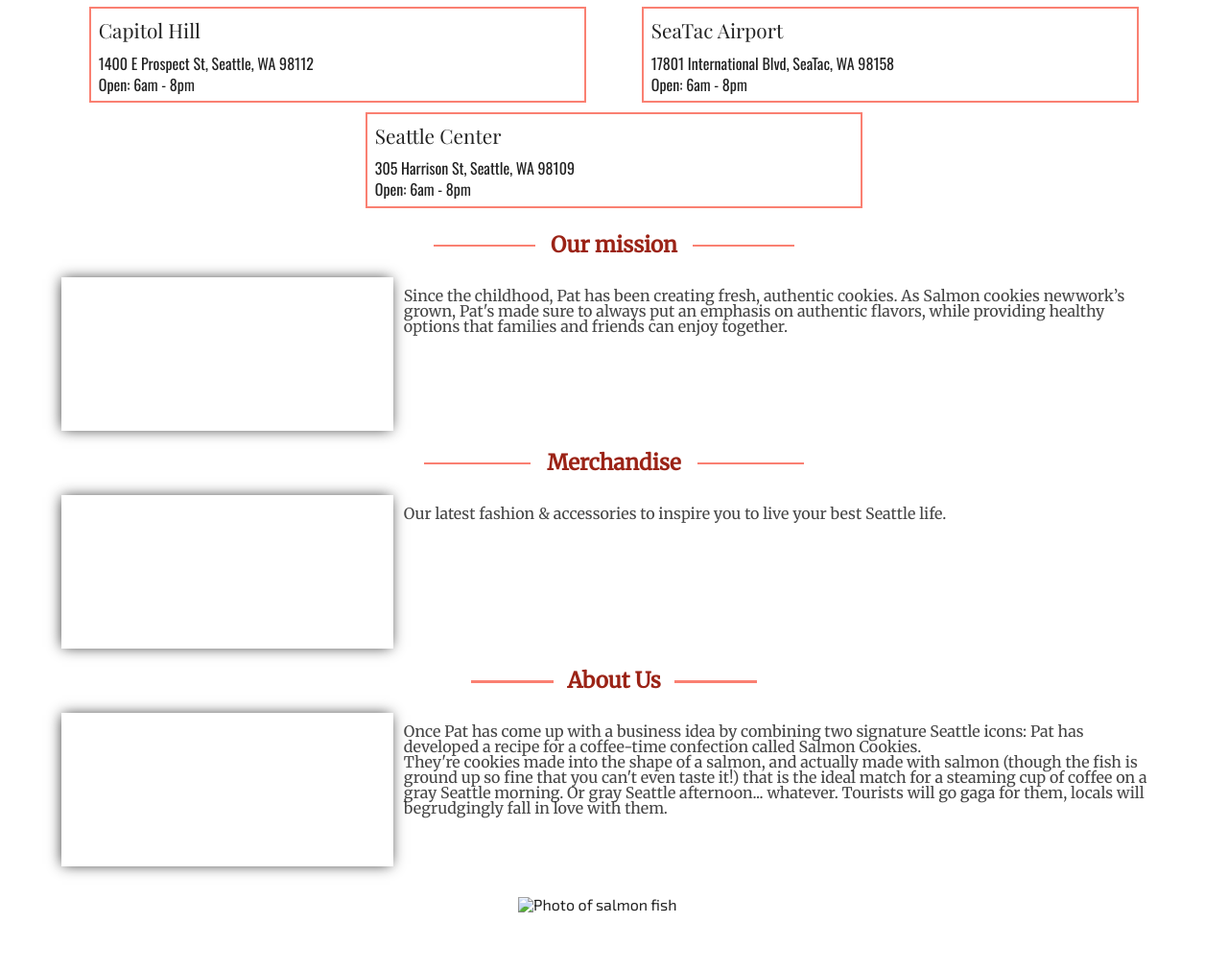
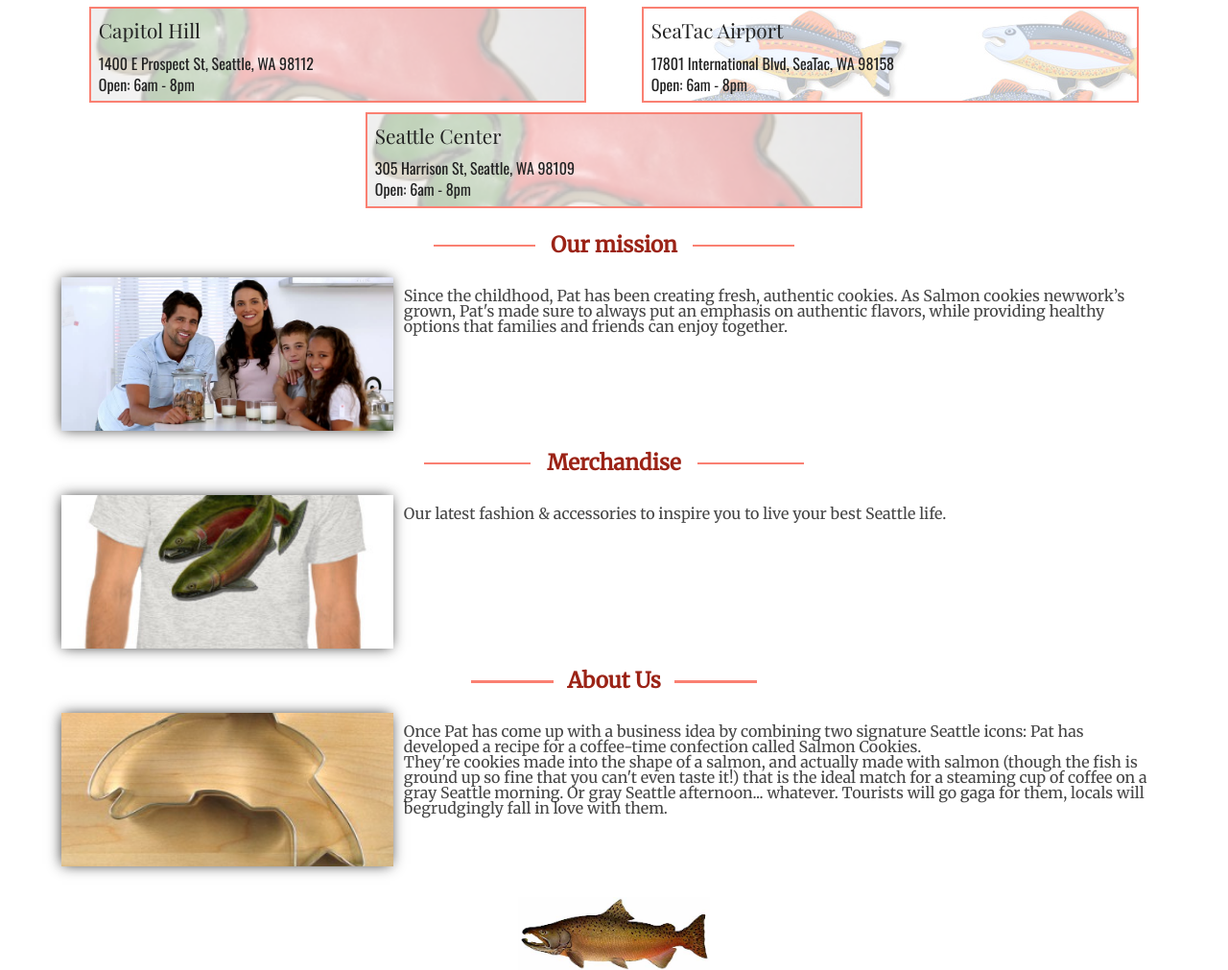
Before and after one commit to al1s/SalmonCookies, a website: page index.html in a window 1280 px wide. Shown: the part 551-1562 px from the top of the page at 96% size. Before the commit the page ends 1502 px from the top, so only its background shows below. Drawn offline with nearby package versions, Linux system fonts and the light colour scheme; the site is published under a folder, as on GitHub Pages, so addresses that start at the root find nothing.

Commit message:
Fix pathes to images

```diff
--- a/css/style-public.css
+++ b/css/style-public.css
@@ -119,10 +119,10 @@ body {
 }
 
 .card--odd::after {
-  background: url("/img/fish.jpg");
+  background: url("../img/fish.jpg");
 }
 .card--even::after {
-  background: url("/img/frosted-cookie.jpg");
+  background: url("../img/frosted-cookie.jpg");
   background-repeat: no-repeat;
   background-size: cover;
   background-position: center;
@@ -161,13 +161,13 @@ body {
 }
 
 .mission__image {
-  background-image: url("/img/family.jpg");
+  background-image: url("../img/family.jpg");
 }
 .merchandise__image {
-  background-image: url("/img/shirt.jpg");
+  background-image: url("../img/shirt.jpg");
 }
 .about__image {
-  background-image: url("/img/cutter.jpeg");
+  background-image: url("../img/cutter.jpeg");
 }
 
 .footer {
--- a/index.html
+++ b/index.html
@@ -101,7 +101,7 @@
     </section>
   </main>
   <footer class="footer">
-    <img class="footer__picture" src="/img/chinook.jpg" alt="Photo of salmon fish">
+    <img class="footer__picture" src="img/chinook.jpg" alt="Photo of salmon fish">
   </footer>
 </body>
 <script src="js/script-index.js"></script>
```
